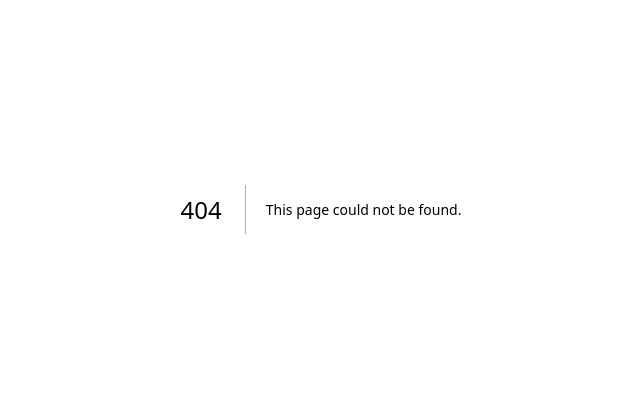
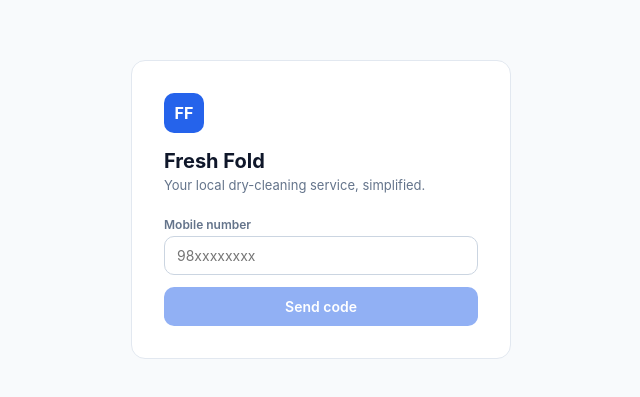
Before and after one commit to freshfoldsdrycleaner-wq/freshfolds-mkt-app, a Next.js app: page /customer/login in a window 1280 px wide. Before the commit this address had no page. Shown: the part 191-588 px from the top of the page, without its empty margins (319-959 px from the left). Built offline with nearby package versions, Linux system fonts and the light colour scheme.

Commit message:
Create page.tsx

```diff
--- /dev/null
+++ b/src/app/customer/login/page.tsx
@@ -0,0 +1,141 @@
+"use client";
+
+import { useState } from "react";
+import { useRouter } from "next/navigation";
+import { apiFetch, saveToken, ApiError } from "@/lib/apiClient";
+
+export default function CustomerLoginPage() {
+  const router = useRouter();
+  const [stage, setStage] = useState<"phone" | "code" | "name">("phone");
+  const [phone, setPhone] = useState("");
+  const [code, setCode] = useState("");
+  const [name, setName] = useState("");
+  const [error, setError] = useState("");
+  const [loading, setLoading] = useState(false);
+
+  async function requestOtp() {
+    setError("");
+    setLoading(true);
+    try {
+      await apiFetch("/api/auth/request-otp", "customer", {
+        method: "POST",
+        body: JSON.stringify({ phone, role: "CUSTOMER" }),
+      });
+      setStage("code");
+    } catch (e) {
+      setError(e instanceof ApiError ? e.message : "Something went wrong.");
+    } finally {
+      setLoading(false);
+    }
+  }
+
+  async function verifyOtp() {
+    setError("");
+    setLoading(true);
+    try {
+      const data = await apiFetch<{ token: string; user: { role: string; name: string | null } }>(
+        "/api/auth/verify-otp",
+        "customer",
+        { method: "POST", body: JSON.stringify({ phone, code }) }
+      );
+      if (data.user.role !== "CUSTOMER") {
+        setError("This number is registered under a different account type.");
+        return;
+      }
+      saveToken(data.token, "customer");
+      if (!data.user.name) {
+        setStage("name");
+      } else {
+        router.push("/customer");
+      }
+    } catch (e) {
+      setError(e instanceof ApiError ? e.message : "Something went wrong.");
+    } finally {
+      setLoading(false);
+    }
+  }
+
+  async function submitName() {
+    setError("");
+    if (!name.trim()) return;
+    setLoading(true);
+    try {
+      await apiFetch("/api/users/me", "customer", { method: "PATCH", body: JSON.stringify({ name: name.trim() }) });
+      router.push("/customer");
+    } catch (e) {
+      setError(e instanceof ApiError ? e.message : "Something went wrong.");
+    } finally {
+      setLoading(false);
+    }
+  }
+
+  return (
+    <main style={{ minHeight: "100vh", display: "flex", alignItems: "center", justifyContent: "center", padding: 24 }}>
+      <div className="ff-card" style={{ width: 380, padding: 32 }}>
+        <div style={{ width: 40, height: 40, borderRadius: 10, background: "#2563eb", color: "#fff", display: "flex", alignItems: "center", justifyContent: "center", fontWeight: 700, marginBottom: 16 }}>
+          FF
+        </div>
+        <h1 style={{ fontSize: 20, fontWeight: 700, margin: "0 0 4px" }}>Fresh Fold</h1>
+        <p style={{ fontSize: 13, color: "#64748b", margin: "0 0 24px" }}>Your local dry-cleaning service, simplified.</p>
+
+        {stage === "phone" && (
+          <>
+            <label className="ff-label">Mobile number</label>
+            <input
+              className="ff-input"
+              value={phone}
+              onChange={(e) => setPhone(e.target.value)}
+              placeholder="98xxxxxxxx"
+              style={{ marginBottom: 12 }}
+            />
+            {error && <p style={{ color: "#dc2626", fontSize: 13, marginBottom: 12 }}>{error}</p>}
+            <button className="ff-btn ff-btn-primary" style={{ width: "100%" }} disabled={loading || phone.length < 6} onClick={requestOtp}>
+              {loading ? "Sending…" : "Send code"}
+            </button>
+          </>
+        )}
+
+        {stage === "code" && (
+          <>
+            <p style={{ fontSize: 13, color: "#64748b", marginBottom: 12 }}>
+              Enter the 6-digit code sent to <strong>{phone}</strong>.
+            </p>
+            <input
+              className="ff-input"
+              value={code}
+              onChange={(e) => setCode(e.target.value)}
+              placeholder="123456"
+              maxLength={6}
+              style={{ marginBottom: 12, letterSpacing: 4, textAlign: "center", fontSize: 18 }}
+            />
+            {error && <p style={{ color: "#dc2626", fontSize: 13, marginBottom: 12 }}>{error}</p>}
+            <button className="ff-btn ff-btn-primary" style={{ width: "100%", marginBottom: 8 }} disabled={loading || code.length !== 6} onClick={verifyOtp}>
+              {loading ? "Verifying…" : "Verify & continue"}
+            </button>
+            <button className="ff-btn ff-btn-outline" style={{ width: "100%" }} onClick={() => { setStage("phone"); setCode(""); setError(""); }}>
+              Use a different number
+            </button>
+          </>
+        )}
+
+        {stage === "name" && (
+          <>
+            <p style={{ fontSize: 13, color: "#64748b", marginBottom: 12 }}>One more step — what should we call you?</p>
+            <label className="ff-label">Full name</label>
+            <input
+              className="ff-input"
+              value={name}
+              onChange={(e) => setName(e.target.value)}
+              placeholder="e.g. Priya Sharma"
+              style={{ marginBottom: 12 }}
+            />
+            {error && <p style={{ color: "#dc2626", fontSize: 13, marginBottom: 12 }}>{error}</p>}
+            <button className="ff-btn ff-btn-primary" style={{ width: "100%" }} disabled={loading || !name.trim()} onClick={submitName}>
+              {loading ? "Saving…" : "Continue"}
+            </button>
+          </>
+        )}
+      </div>
+    </main>
+  );
+}
```
